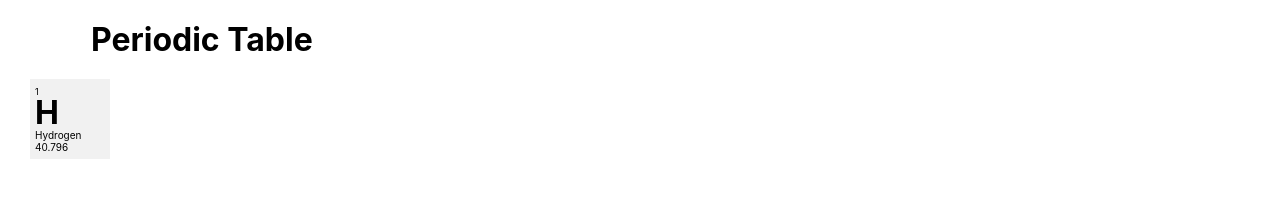
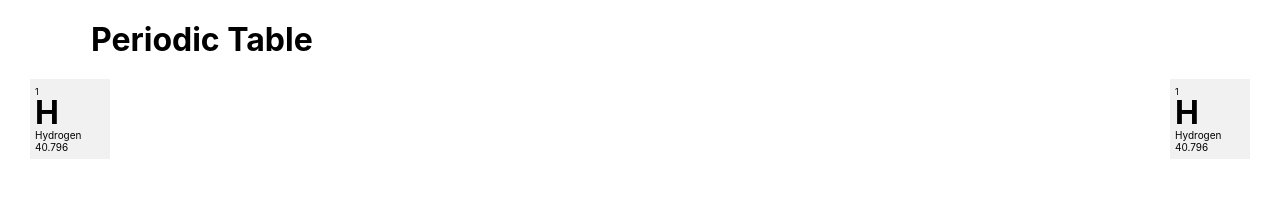
Before and after one commit to MWalter777/periodic-table, a Next.js app: page / in a window 1280 px wide. Shown: the top 209 px of the page. Built offline with nearby package versions, Linux system fonts and the light colour scheme.

Commit message:
show elements

```diff
--- /dev/null
+++ b/components/ElementTable/EmptyElement.tsx
@@ -0,0 +1,13 @@
+import React from 'react';
+import { ElementTableStyled } from './index.style';
+
+const EmptyElement = () => {
+	return (
+		<ElementTableStyled
+			backgroundColor='#fff'
+			style={{ visibility: 'hidden' }}
+		></ElementTableStyled>
+	);
+};
+
+export default EmptyElement;
--- a/components/PeriodicTable/index.style.ts
+++ b/components/PeriodicTable/index.style.ts
@@ -20,4 +20,7 @@ export const HeaderStyled = styled.div`
 	}
 `;
 
-export const RowTableStyled = styled.div``;
+export const RowTableStyled = styled.div`
+	display: flex;
+	justify-content: space-between;
+`;
--- a/components/PeriodicTable/index.tsx
+++ b/components/PeriodicTable/index.tsx
@@ -1,4 +1,5 @@
 import ElementTable from 'components/ElementTable';
+import EmptyElement from 'components/ElementTable/EmptyElement';
 import React from 'react';
 import {
 	HeaderStyled,
@@ -22,6 +23,13 @@ const PeriodicTable = () => {
 					name='Hydrogen'
 					symbolTable='H'
 				/>
+				<ElementTable
+					backgroundColor='#f1f1f1'
+					weight={40.796}
+					atomicNumber={1}
+					name='Hydrogen'
+					symbolTable='H'
+				/>
 			</RowTableStyled>
 		</PeriodicTableStyled>
 	);
```
